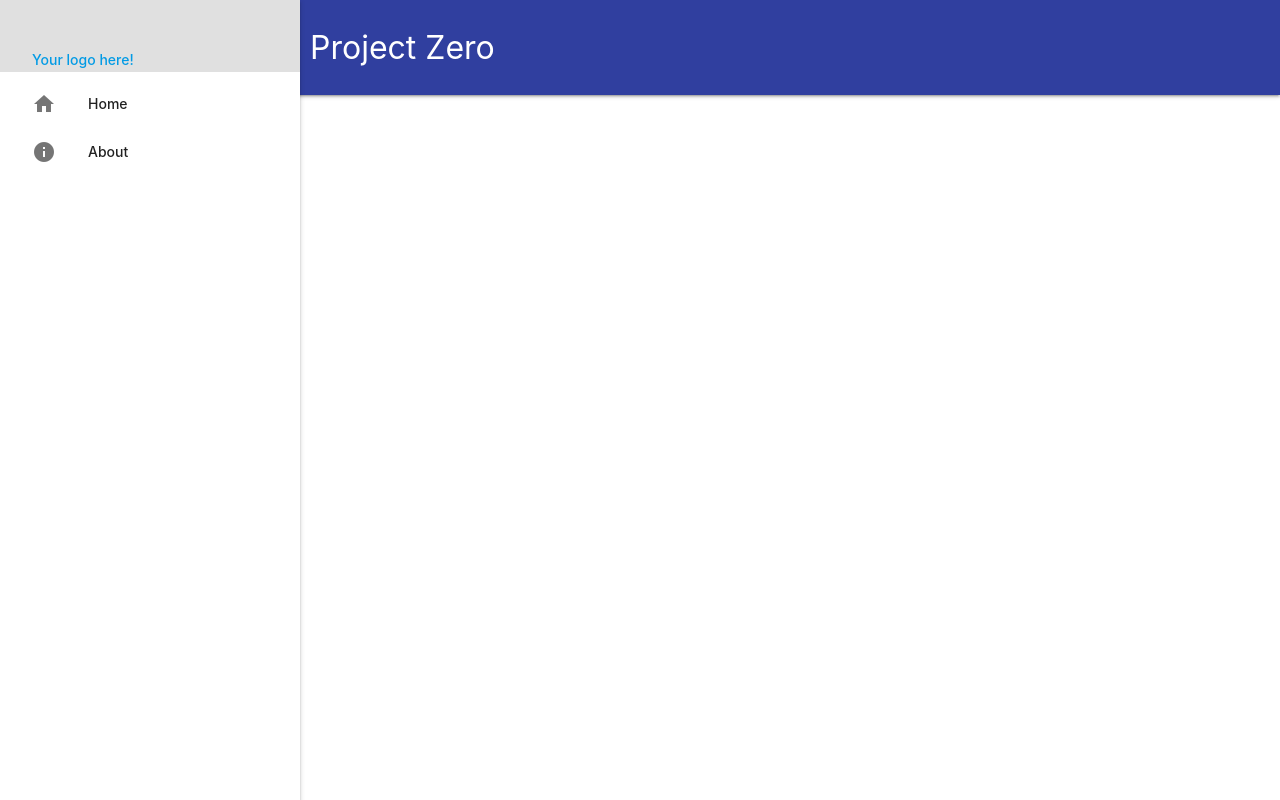
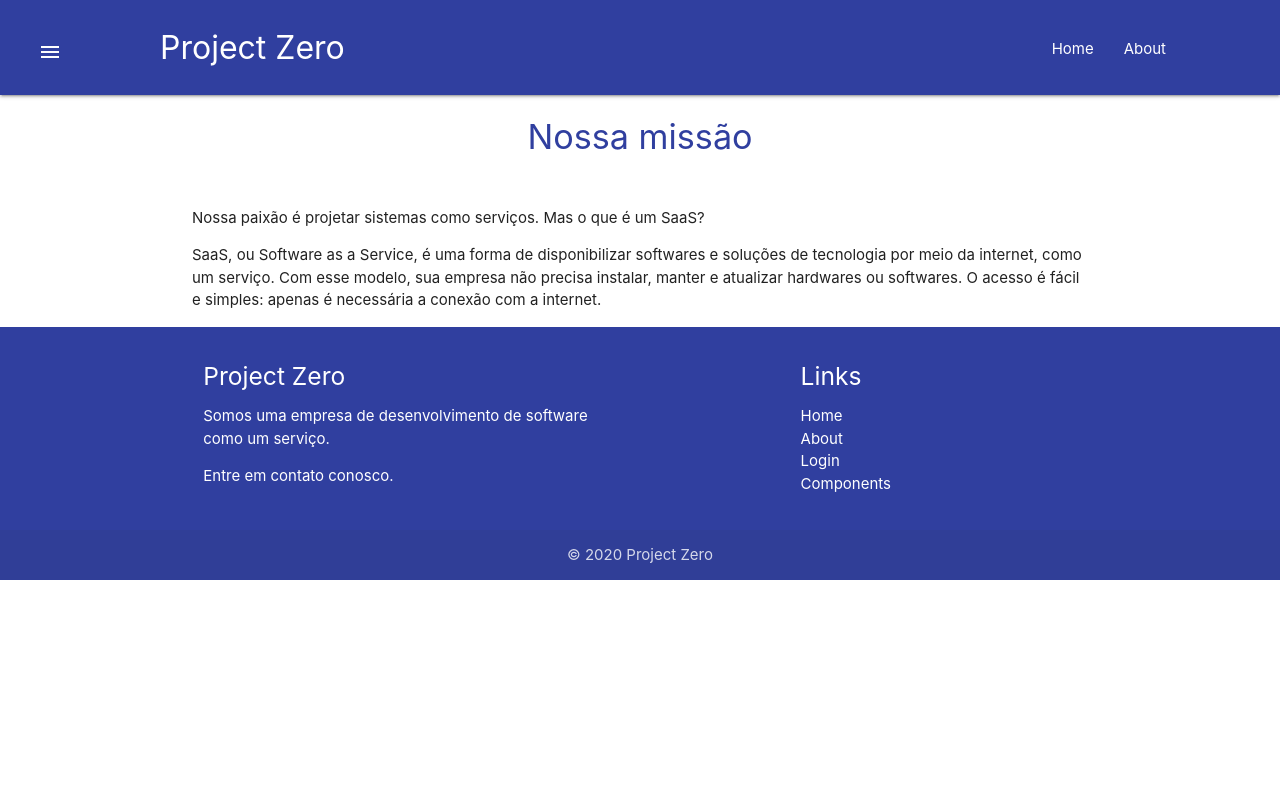
Before and after one commit to lgsf/Project, a Vue app: page /#/ in a window 1280 px wide. Built offline with nearby package versions, Linux system fonts and the light colour scheme.

Commit message:
Added Footer;
Merged Sidenav with Navbar in a single component;

```diff
--- a/public/index.html
+++ b/public/index.html
@@ -26,6 +26,7 @@
 
   <!-- Compiled and minified JavaScript -->
   <script src="https://cdnjs.cloudflare.com/ajax/libs/materialize/1.0.0/js/materialize.min.js"></script>
+  <script src="https://code.jquery.com/jquery-3.3.1.min.js"></script>
   <script>
     document.addEventListener('DOMContentLoaded', function() {
       M.AutoInit();
--- a/src/App.vue
+++ b/src/App.vue
@@ -1,21 +1,20 @@
 <template>
   <div id="app">
     <Navbar/>
-    <Sidenav/>
-
     <router-view/>
+    <Footer/>
   </div>
 </template>
 
 <script>
 import Navbar from '@/components/Navbar.vue'
-import Sidenav from '@/components/Sidenav.vue'
+import Footer from '@/components/Footer.vue'
 
 export default {
   name: 'App',
   components: {
     Navbar,
-    Sidenav
+    Footer
 
   }
 }
--- /dev/null
+++ b/src/components/Footer.vue
@@ -0,0 +1,46 @@
+<template>
+  <div>
+        <footer class="page-footer indigo darken-2">
+          <div class="container">
+            <div class="row">
+              <div class="col l6 s12">
+                <h5 class="white-text">Project Zero</h5>
+                <p class="white-text">Somos uma empresa de desenvolvimento de software como um serviço.</p>
+                <p class="white-text">Entre em contato conosco.</p>
+              </div>
+              <div class="col l4 offset-l2 s12">
+                <h5 class="white-text">Links</h5>
+                <ul>
+                  <li><a class="white-text" href="#!">Home</a></li>
+                  <li><a class="white-text" href="#!">About</a></li>
+                  <li><a class="white-text" href="#!">Login</a></li>
+                  <li><a class="white-text" href="#!">Components</a></li>
+                </ul>
+              </div>
+            </div>
+          </div>
+          <div class="footer-copyright">
+            <div class="container center-align">
+            © 2020 Project Zero
+            </div>
+          </div>
+        </footer>
+        </div>
+</template>
+
+<script>
+
+export default {
+  name: 'Footer',
+  data(){
+    return{
+
+    }
+  }
+}
+</script>
+
+<!-- Add "scoped" attribute to limit CSS to this component only -->
+<style>
+
+</style>
--- a/src/components/Navbar.vue
+++ b/src/components/Navbar.vue
@@ -1,18 +1,65 @@
 <template>
   <div class="Navbar">
-    <nav class="nav-extended indigo darken-2">
+    <nav class="nav-extended nav-wrapper indigo darken-2">
       <div class="nav-content">
+        <a id="sidenav-trigger-icon" href="#" data-target="slide-out" class="sidenav-trigger show-on-large">
+            <i class="material-icons">menu</i>
+          </a>
         <router-link to="">
-          <span class="nav-title">Project Zero </span>
+          <a class="nav-title">Project Zero</a>
         </router-link>
+         <ul id="nav-list" class="right">
+          <li><router-link :to="{ name: 'Home' }"> Home</router-link></li>
+          <li><router-link :to="{ name: 'About' }" >About</router-link></li>
+        </ul>
 
       </div>
+      <ul id="slide-out" class="sidenav ">
+        <li>
+          <div class="user-view indigo darken-2">
+            <div class="background">
+
+              <!-- <img src="images/office.jpg"> -->
+            </div>
+            <!-- <a href="#user"><img class="circle" src="images/yuna.jpg"></a> -->
+            <a href="#name"><span class="name">Your logo here!</span></a><br>
+        </div>
+        </li>
+        <li>
+        <router-link to="Home">
+          <i class="material-icons">home</i><span>Home </span>
+        </router-link>
+      </li>
+      <li>
+        <router-link to="/about">
+          <i class="material-icons">info</i><span >About </span>
+        </router-link>
+      </li>
+      <li>
+        <router-link to="">
+          <i class="material-icons">account_box</i><span >Login </span>
+        </router-link>
+      </li>
+      <li>
+        <router-link to="">
+          <i class="material-icons">dashboard</i><span >Components </span>
+        </router-link>
+      </li>
+
+      </ul>
     </nav>
+
   </div>
 </template>
 
 <script>
+
 export default {
+  ready: function () {
+    // var options = {};
+    // var elems = document.querySelectorAll('.sidenav');
+    // var instances = M.Sidenav.init(elems, options);
+  },
   name: 'Navbar',
   data(){
     return {
@@ -22,15 +69,15 @@ export default {
 </script>
 
 <style>
-.nav-content{
-  margin-left: 310px;
+#sidenav-trigger-icon{
+  padding: 20px;
 }
-.navbar nav{
-  padding: 0 20px;
+#nav-list{
+  margin-right: 60px;
+  padding: 39px;
 }
-@media only screen and (max-width: 992px) {
-  .nav-content{
-    margin-left: 50px;
-  }
+.nav-title{
+  margin-left: 60px;
 }
+
 </style>
--- a/src/components/Sidenav.vue
+++ /dev/null
@@ -1,53 +0,0 @@
-<template>
-  <div class="Sidenav">
-    <ul id="slide-out" class="sidenav sidenav-fixed">
-      <li>
-        <div class="user-view grey lighten-2">
-          <div class="background">
-
-            <!-- <img src="images/office.jpg"> -->
-          </div>
-          <!-- <a href="#user"><img class="circle" src="images/yuna.jpg"></a> -->
-          <a href="#name"><span class="name">Your logo here!</span></a>
-        </div>
-      </li>
-      <li>
-        <router-link to="/home">
-          <i class="material-icons">home</i><span class="nav-title">Home </span>
-        </router-link>
-      </li>
-      <li>
-        <router-link to="/about">
-          <i class="material-icons">info</i><span class="nav-title">About </span>
-        </router-link>
-      </li>
-    </ul>
-    <a id="sidenav-trigger-icon" href="#" data-target="slide-out" class="sidenav-trigger"><i class="material-icons">menu</i></a>
-  </div>
-</template>
-
-<script>
-
-export default {
-  ready: function () {
-    // var options = {};
-    // var elems = document.querySelectorAll('.sidenav');
-    // var instances = M.Sidenav.init(elems, options);
-  },
-  name: 'Sidenav',
-  data(){
-    return{
-
-    }
-  }
-}
-</script>
-
-<!-- Add "scoped" attribute to limit CSS to this component only -->
-<style>
-  #sidenav-trigger-icon {
-    position: fixed;
-    top: 0px;
-    margin: 10px;
-  }
-</style>
--- a/src/router/index.js
+++ b/src/router/index.js
@@ -1,6 +1,7 @@
 import Vue from 'vue'
 import VueRouter from 'vue-router'
 import Home from '../views/Home.vue'
+import About from '../views/About.vue'
 
 Vue.use(VueRouter)
 
@@ -13,10 +14,7 @@ Vue.use(VueRouter)
   {
     path: '/about',
     name: 'About',
-    // route level code-splitting
-    // this generates a separate chunk (about.[hash].js) for this route
-    // which is lazy-loaded when the route is visited.
-    component: () => import(/* webpackChunkName: "about" */ '../views/About.vue')
+    component: About
   }
 ]
 
--- a/src/views/About.vue
+++ b/src/views/About.vue
@@ -11,7 +11,7 @@
            <br> <br>
            <h4 class="center-align indigo-text text-darken-2">Nosso time</h4><br>
            <div class="row">
-            <div class="col s6">
+            <div class="col s12 m6 l4">
               <div class="card">
                 <div class="card-image">
                   <img src="images/img4.jpg" alt="">
@@ -31,10 +31,9 @@
                 </div>
               </div>
             </div>
-            <div class="col s6">
+            <div class="col s12 m6 l4">
               <div class="card">
                 <div class="card-image">
-                  <img src="images/img4.jpg" alt="">
                   <button type="button" class="halfway-fab btn-floating indigo darken-2 ">
                     <i class="material-icons">account_circle</i>
                   </button>
@@ -52,6 +51,24 @@
                 </div>
               </div>
             </div>
+                        <div class="col s12 m6 l4">
+              <div class="card">
+                <div class="card-image">
+                  <button type="button" class="halfway-fab btn-floating indigo darken-2 ">
+                    <i class="material-icons">account_circle</i>
+                  </button>
+                </div>
+                <div class="card-content">
+                  <span class="card-title">Luiz Gustavo</span>
+                  <p>Luiz Gustavo é aluno do curso de Engenharia de Controle e Automação da UFMG. Tem experiência em desenvolvimento freelance de websites. É fã do design visual do Google.
+                    </p>
+                </div>
+                <div class="card-action indigo darken-2">
+                  <a class="white-text" href="mailto:lgsf@outlook.com">Email</a>
+                  <a class="white-text" href="https://www.linkedin.com/in/lgsf/">Linkedin</a>
+                </div>
+              </div>
+            </div>
           </div>
     </div>
   </div>
--- a/src/views/Home.vue
+++ b/src/views/Home.vue
@@ -1,5 +1,11 @@
 <template>
-  <div class="home">
+<div class="home">
+  <div class="container">
+    <h4 class="center-align indigo-text text-darken-2">Nossa missão </h4><br>
+        <p>Nossa paixão é projetar sistemas como serviços. Mas o que é um SaaS?</p>
+        <p>SaaS, ou Software as a Service, é uma forma de disponibilizar softwares e soluções de tecnologia por meio da internet, como um serviço. Com esse modelo, sua empresa não precisa instalar, manter e atualizar hardwares ou softwares.
+           O acesso é fácil e simples: apenas é necessária a conexão com a internet. </p>
+           </div>
   </div>
 </template>
 
```
